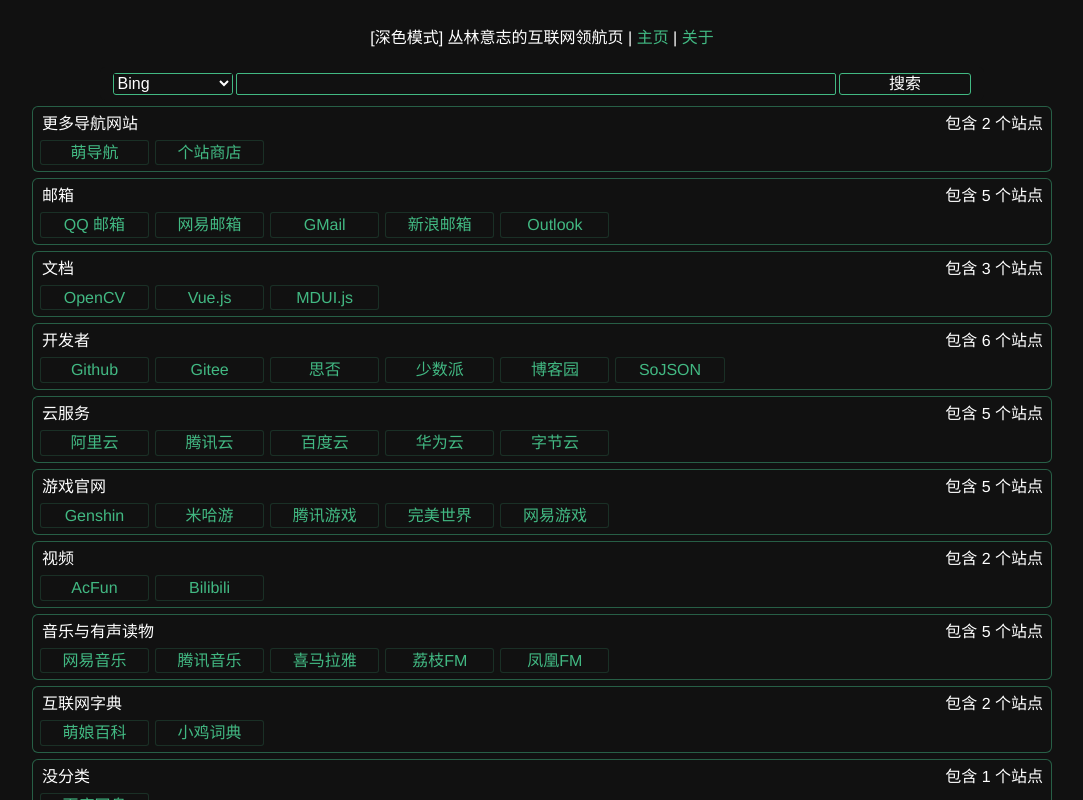
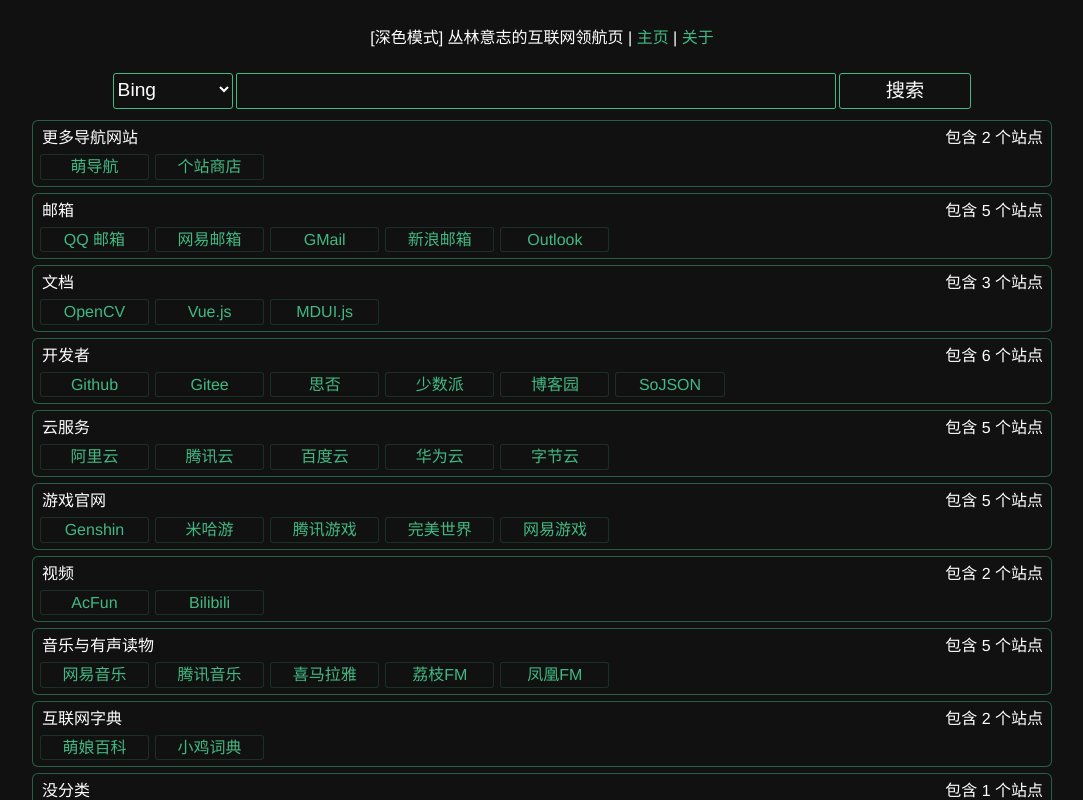
Before and after one commit to conglinyizhi/NavigationCenter, a Vue app: page / in a window 1280 px wide. Shown: the top 800 px of the page, without its empty margins (98-1181 px from the left). Built offline with nearby package versions, Linux system fonts and the light colour scheme.

Commit message:
在移动设备上更方便的点击各种按钮

```diff
--- a/src/components/Search.vue
+++ b/src/components/Search.vue
@@ -151,8 +151,8 @@ input[type="submit"],
   border-radius: 3px;
 }
 .searchBox * {
-  font-size: 1rem;
-  line-height: 1.1rem;
+  font-size: 1.2rem;
+  line-height: 2rem;
 }
 .searchBox {
   display: flex;
```
